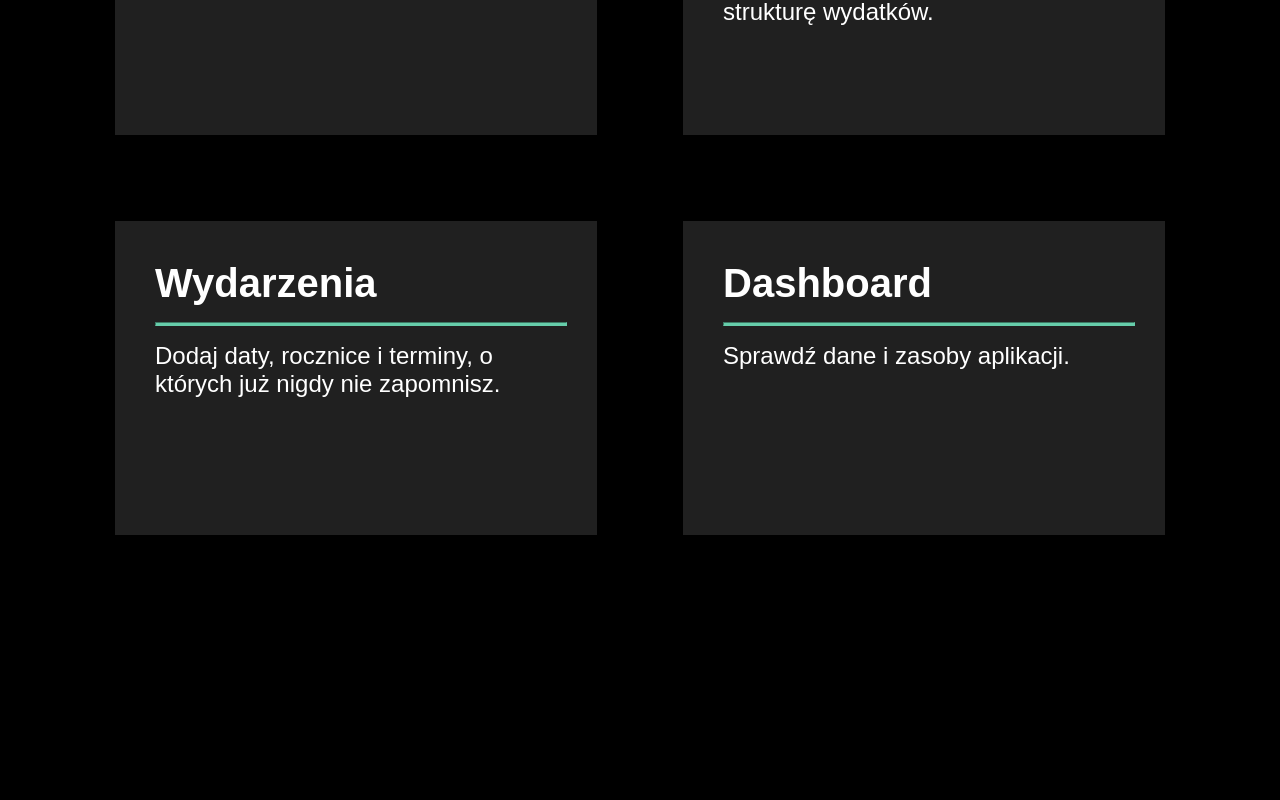
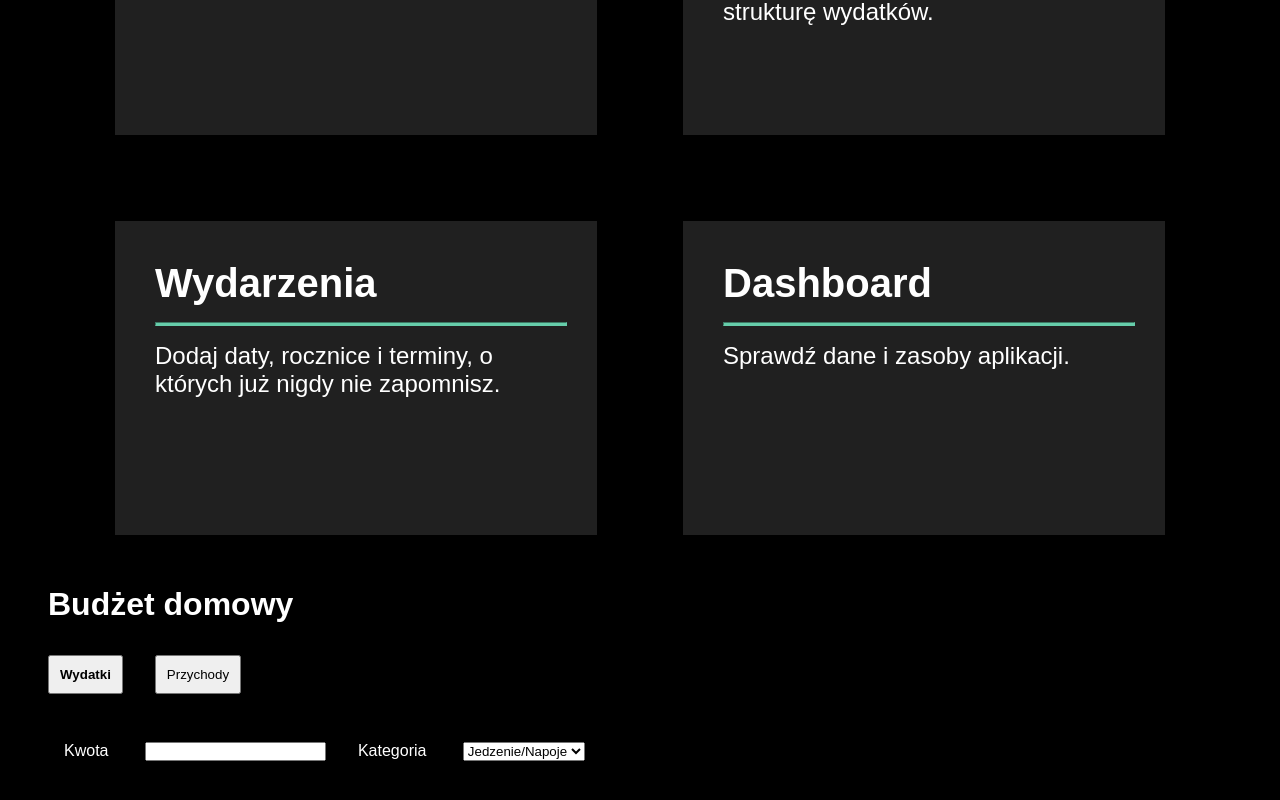
Before and after one commit to infoshareacademy/jfdzr5-pierwsza-linia-frontu, a React (Create React App) app: page / in a window 1280 px wide. Shown: the part 246-1046 px from the top of the page. Before the commit the page ends 848 px from the top, so only its background shows below. Built offline with nearby package versions, Linux system fonts and the light colour scheme; the HTML template or start-up script is replaced by a standard one.

Commit message:
basic form structure

```diff
--- a/src/App.js
+++ b/src/App.js
@@ -1,10 +1,16 @@
 import './App.css';
+import './components/Budget/Budget.css'
 import MainPage from './components/MainPage/MainPage';
+import { BudgetForm } from './components/Budget/BudgetForm';
+import { ToggleButton } from './components/Budget/BudgetHeader';
 
 function App() {
   return (
     <>
       <MainPage />
+      <ToggleButton />
+      <BudgetForm />
+
     </>
   );
 }
--- /dev/null
+++ b/src/components/Budget/Budget.css
@@ -0,0 +1,12 @@
+.button {
+    color: black;
+    padding: 10px;
+}
+
+.chosen {
+  font-weight: bold ;
+}
+
+.budget-form input, select, option {
+  color: black;
+}
--- /dev/null
+++ b/src/components/Budget/BudgetForm.js
@@ -0,0 +1,44 @@
+import { useState } from 'react';
+
+export const BudgetForm = () => {
+    // const [name, setName] = useState('');
+    // const [age, setAge] = useState('');
+    // const [gender, setGender] = useState('');
+    // const [comment, setComment] = useState('');
+    // const handleNameChange = (event) => setName(event.target.value);
+    // const handleAgeChange = (event) => setAge(event.target.value);
+    // const handleGenderChange = (event) => setGender(event.target.value);
+    // const handleCommentChange = (event) => setComment(event.target.value);
+    const handleSubmit = (event) => {
+        event.preventDefault();
+
+    }
+    return <form className='budget-form' onSubmit={handleSubmit}>
+        <label htmlFor="amount">Kwota </label>
+        <input
+            id="amount"
+            type="number"
+
+        // onChange={handleNameChange}
+        />
+
+
+        <label htmlFor="Category">Kategoria </label>
+        <select id="Category"
+        >
+
+            <option>Jedzenie/Napoje</option>
+            <option>Rachunki</option>
+            <option>Rozrywka</option>
+            <option>Zakupy</option>
+            <option>Transport</option>
+            <option>Rodzina</option>
+            <option>Zwierzęta</option>
+            <option>Podróże</option>
+            <option>Inne</option>
+
+        </select>
+
+
+    </form>
+}
--- /dev/null
+++ b/src/components/Budget/BudgetHeader.js
@@ -0,0 +1,31 @@
+import React from "react";
+
+export class ToggleButton extends React.Component {
+    constructor(props) {
+        super(props);
+        this.state = { chosen: "wydatki" };
+
+        this.handleClick = this.handleClick.bind(this);
+    }
+
+    handleClick(chosen) {
+        this.setState({
+            chosen: chosen
+        });
+    }
+
+    render() {
+        return (
+            <>
+                <h1>Budżet domowy</h1>
+                <button className={`button ${this.state.chosen === "wydatki" ? "chosen" : ""}`} onClick={() => this.handleClick("wydatki")}>
+                    Wydatki
+                </button>
+                <button className={`button ${this.state.chosen === "przychody" ? "chosen" : ""}`} onClick={() => this.handleClick("przychody")}>
+                    Przychody
+                </button>
+
+            </>
+        );
+    }
+}
```
Also changed, not shown: 1 other file (tests, documents, lock files or other folders).
